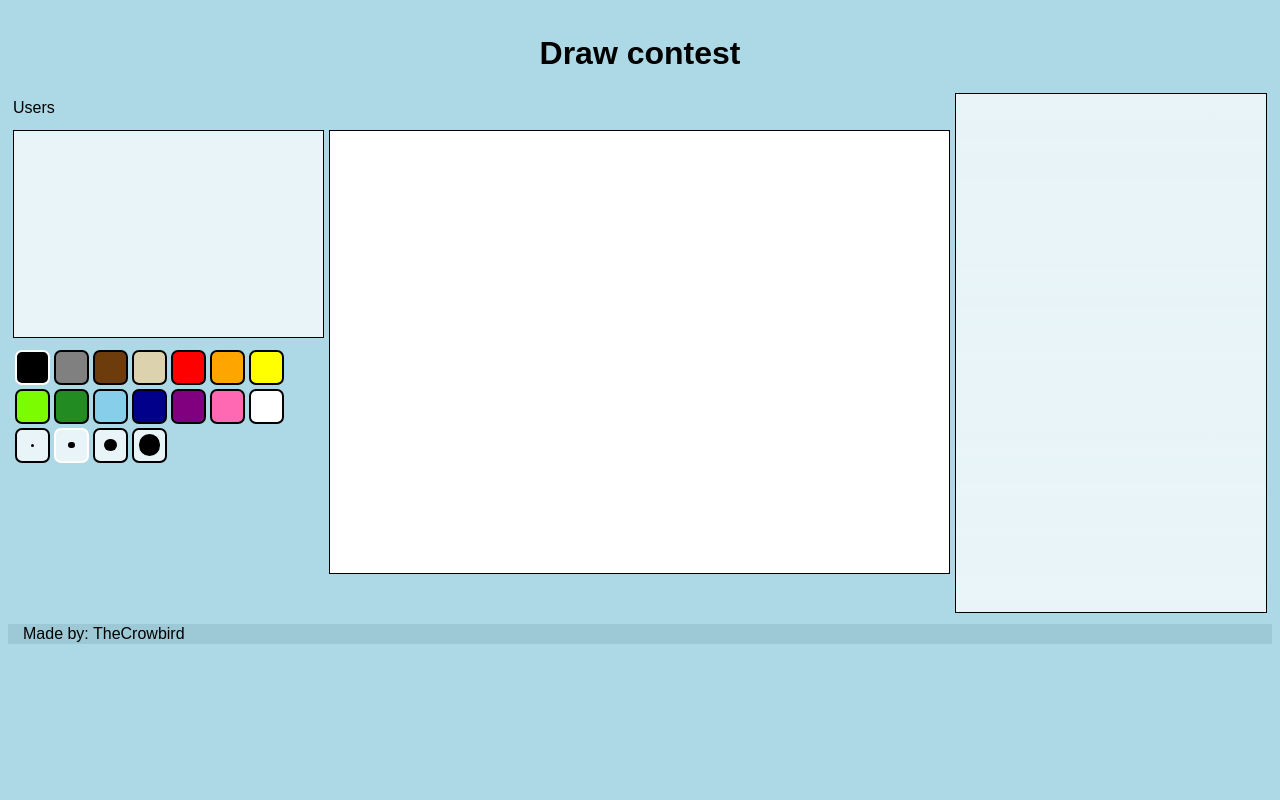
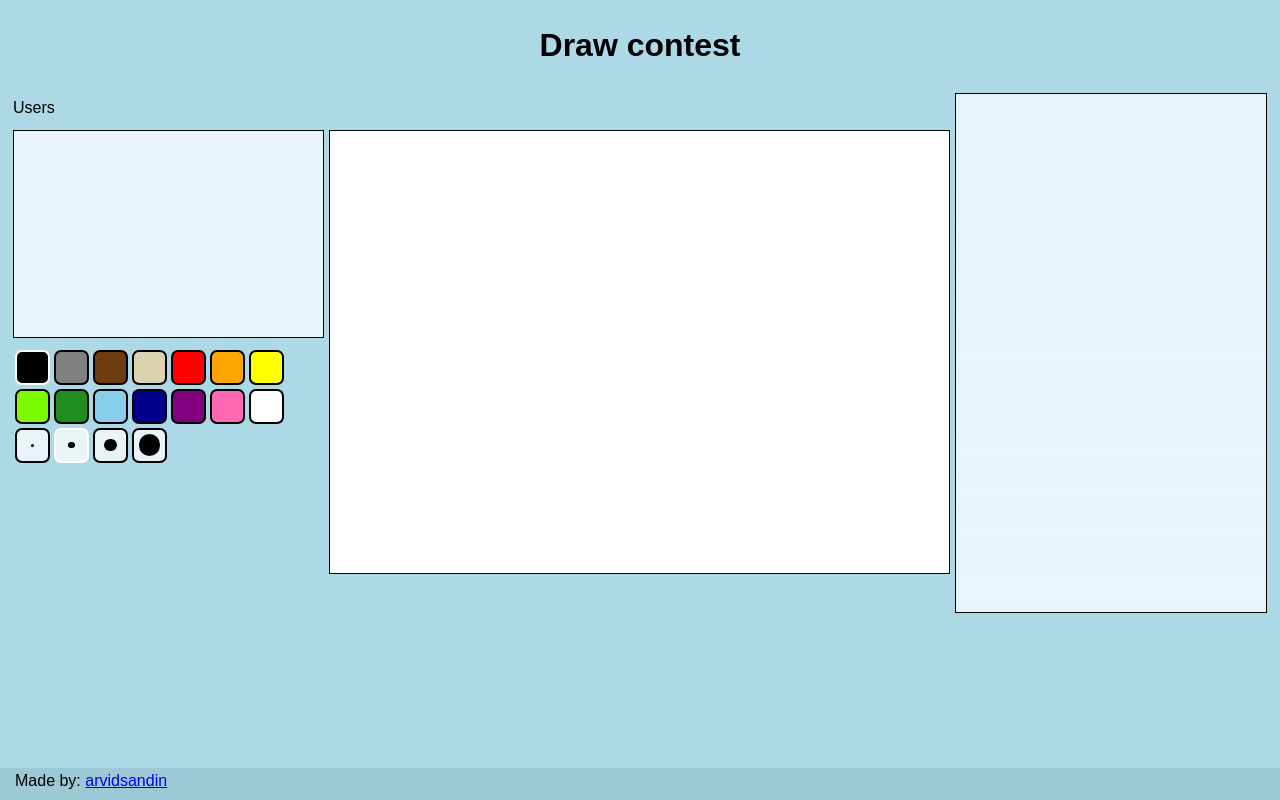
Before and after one commit to arvidsandin/draw-contest, a website: page public/index.html in a window 1280 px wide. Drawn offline with nearby package versions, Linux system fonts and the light colour scheme; no server answers.

Commit message:
Bottom bar is always placed at the bottom

```diff
--- a/public/index.html
+++ b/public/index.html
@@ -76,10 +76,9 @@
       </div>
     </div>
     </div>
-    <script src="main.js">
-    </script>
-    <footer>
-      <p id="bottom_row"> Made by: TheCrowbird</p>
-    </footer>
+    <div class="footer">
+      <p id="bottom_row"> Made by: <a href="https://github.com/arvidsandin">arvidsandin</a></p>
+    </div>
+    <script src="main.js"></script>
   </body>
 </html>
--- a/public/style.css
+++ b/public/style.css
@@ -17,6 +17,9 @@ body{
   background: #ADD8E6;
   font-size: 16;
   line-height: 1.3;
+  position: relative;
+  margin: 0;
+  min-height: 100vh;
 }
 .generic_button {
     display: inline-block;
@@ -44,8 +47,10 @@ body{
   cursor: pointer;
 }
 .wrapper{
+  margin: 8px;
   display: flex;
   flex-flow: wrap;
+  padding-bottom: 3em;
 }
 
 .wrapper > * {
@@ -224,11 +229,12 @@ body{
   height: 30px;
 }
 
-footer{
-  /* position: fixed; */
+.footer{
+  position: absolute;
   bottom: 0;
   left:0;
   margin: 0;
+  height: 2em;
   width: 100%;
   background: #9DC8D6;
 }
@@ -245,9 +251,6 @@ footer{
 }
 
 @media all and (min-width: 800px) {
-  /* We invert order of first sidebar and main
-  * And tell the main element to take twice as much width as the other two sidebars
-  */
   h1 { padding: 25px 0 10px 0; }
   .wrapper_item {
     margin-left: 5px;
```
